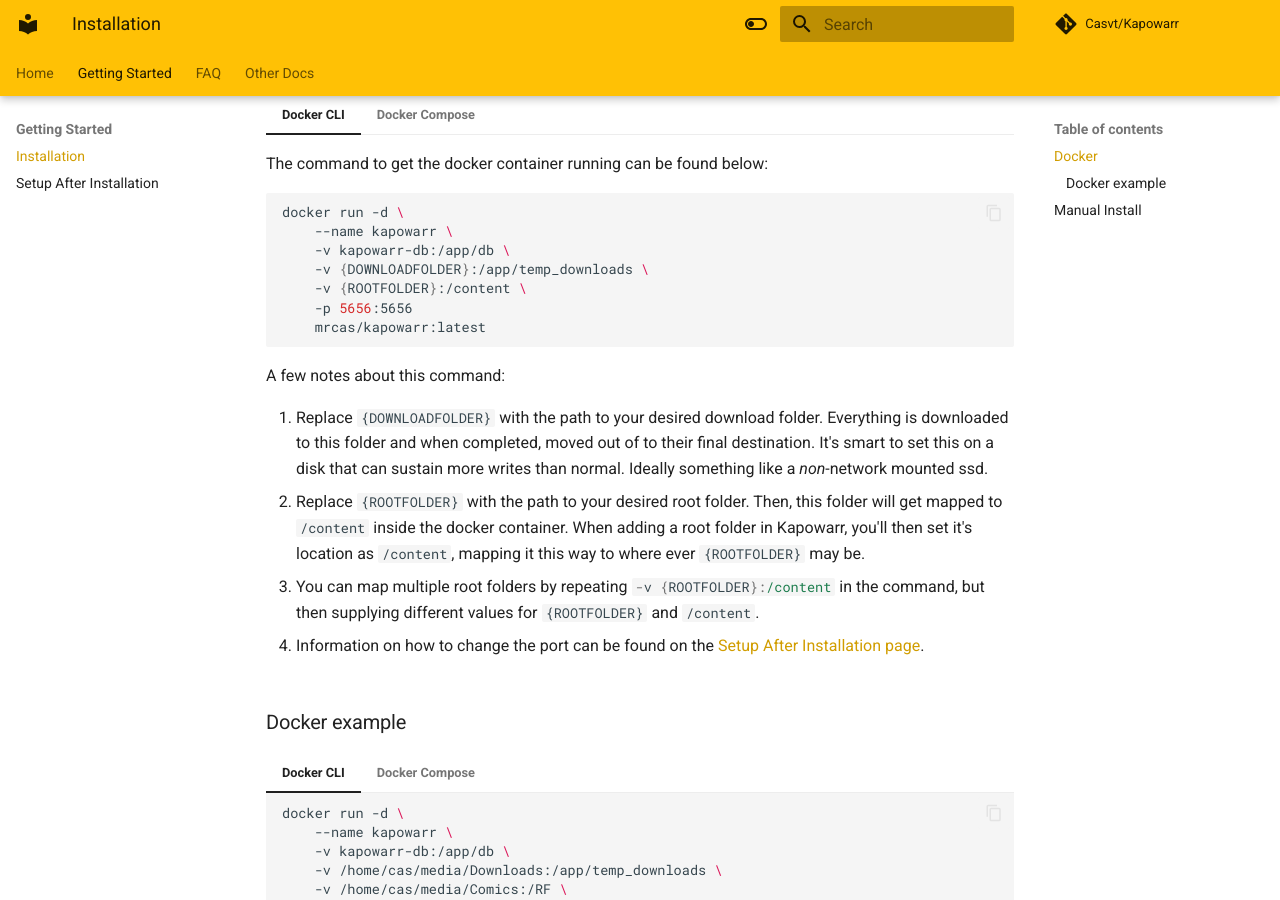
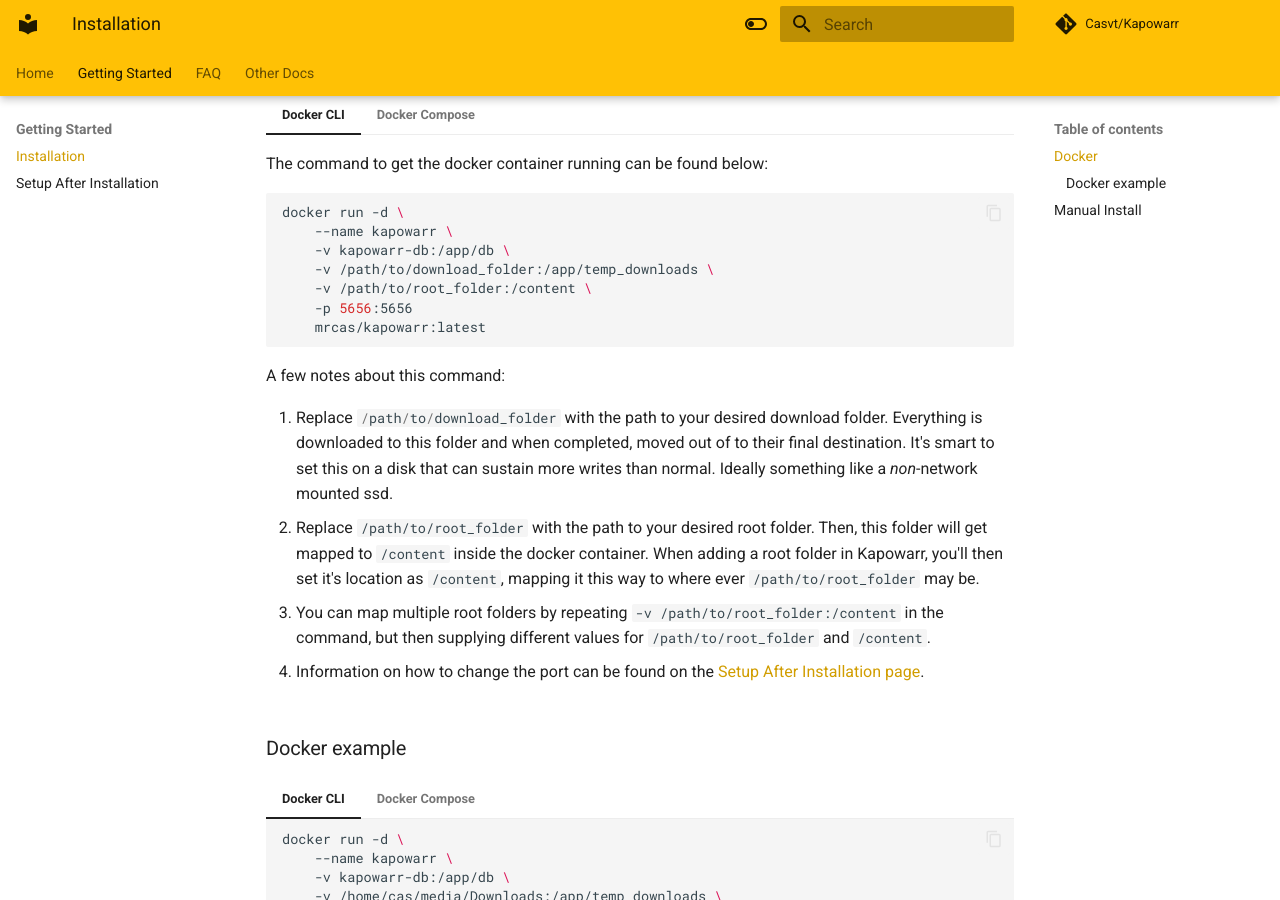
Before and after one commit to Casvt/Kapowarr, an MkDocs documentation site: the page built from docs/installation.md, in a window 1280 px wide and 900 px high, scrolled down 275 px. Built offline with MkDocs 1.6.1 and Material for MkDocs 9.7.7, drawn with Linux system fonts in a browser that asks for light colours; comment, search, counter and statistics services are not loaded.

Commit message:
Changed reference for df and rf in docs

````diff
--- a/docs/installation.md
+++ b/docs/installation.md
@@ -9,16 +9,16 @@
 	docker run -d \
 		--name kapowarr \
 		-v kapowarr-db:/app/db \
-		-v {DOWNLOADFOLDER}:/app/temp_downloads \
-		-v {ROOTFOLDER}:/content \
+		-v /path/to/download_folder:/app/temp_downloads \
+		-v /path/to/root_folder:/content \
 		-p 5656:5656
 		mrcas/kapowarr:latest
 	```
 	A few notes about this command:
 
-	1. Replace `{DOWNLOADFOLDER}` with the path to your desired download folder. Everything is downloaded to this folder and when completed, moved out of to their final destination. It's smart to set this on a disk that can sustain more writes than normal. Ideally something like a _non_-network mounted ssd.
-	2. Replace `{ROOTFOLDER}` with the path to your desired root folder. Then, this folder will get mapped to `/content` inside the docker container. When adding a root folder in Kapowarr, you'll then set it's location as `/content`, mapping it this way to where ever `{ROOTFOLDER}` may be.
-	3. You can map multiple root folders by repeating `-v {ROOTFOLDER}:/content` in the command, but then supplying different values for `{ROOTFOLDER}` and `/content`.
+	1. Replace `/path/to/download_folder` with the path to your desired download folder. Everything is downloaded to this folder and when completed, moved out of to their final destination. It's smart to set this on a disk that can sustain more writes than normal. Ideally something like a _non_-network mounted ssd.
+	2. Replace `/path/to/root_folder` with the path to your desired root folder. Then, this folder will get mapped to `/content` inside the docker container. When adding a root folder in Kapowarr, you'll then set it's location as `/content`, mapping it this way to where ever `/path/to/root_folder` may be.
+	3. You can map multiple root folders by repeating `-v /path/to/root_folder:/content` in the command, but then supplying different values for `/path/to/root_folder` and `/content`.
 	4. Information on how to change the port can be found on the [Setup After Installation page](./setup_after_installation.md#port).
 
 === "Docker Compose"
@@ -30,17 +30,17 @@
 			container_name: kapowarr
 			volumes:
 				- 'kapowarr-db:/app/db'
-				- '{DOWNLOADFOLDER}:/app/temp_downloads'
-				- '{ROOTFOLDER}:/content'
+				- '/path/to/download_folder:/app/temp_downloads'
+				- '/path/to/root_folder:/content'
 			ports:
 				- '5656:5656'
 			image: 'mrcas/kapowarr:latest'
 	```
 	A few notes about this file:
 
-	1. Replace `{DOWNLOADFOLDER}` with the path to your desired download folder. Everything is downloaded to this folder and when completed, moved out of to their final destination. It's smart to set this on a disk that can sustain more writes than normal. Ideally something like a _non_-network mounted ssd.
-	2. Replace `{ROOTFOLDER}` with the path to your desired root folder. Then, this folder will get mapped to `/content` inside the docker container. When adding a root folder in Kapowarr, you'll then set it's location as `/content`, mapping it this way to where ever `{ROOTFOLDER}` may be.
-	3. You can map multiple root folders by repeating `- {ROOTFOLDER}:/content` in the file, but then supplying different values for `{ROOTFOLDER}` and `/content`.
+	1. Replace `/path/to/download_folder` with the path to your desired download folder. Everything is downloaded to this folder and when completed, moved out of to their final destination. It's smart to set this on a disk that can sustain more writes than normal. Ideally something like a _non_-network mounted ssd.
+	2. Replace `/path/to/root_folder` with the path to your desired root folder. Then, this folder will get mapped to `/content` inside the docker container. When adding a root folder in Kapowarr, you'll then set it's location as `/content`, mapping it this way to where ever `/path/to/root_folder` may be.
+	3. You can map multiple root folders by repeating `- /path/to/root_folder:/content` in the file, but then supplying different values for `/path/to/root_folder` and `/content`.
 	4. Information on how to change the port can be found on the [Setup After Installation page](./setup_after_installation.md#port).
 
 ### Docker example
````
Also changed, not shown: docs/setup_after_installation.md (+1 -1 lines).
